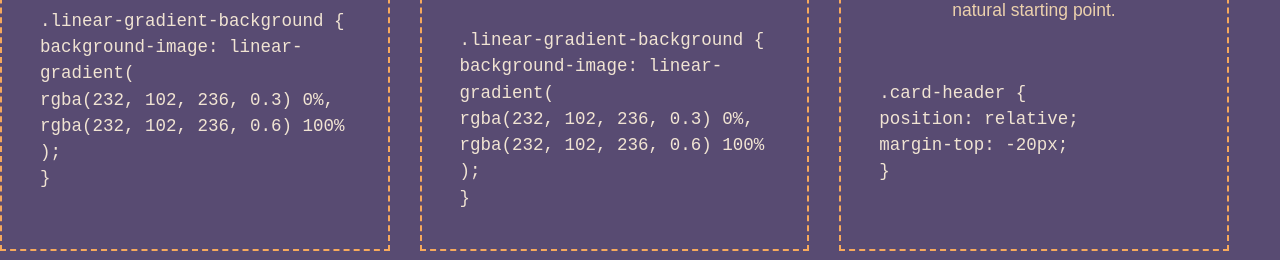
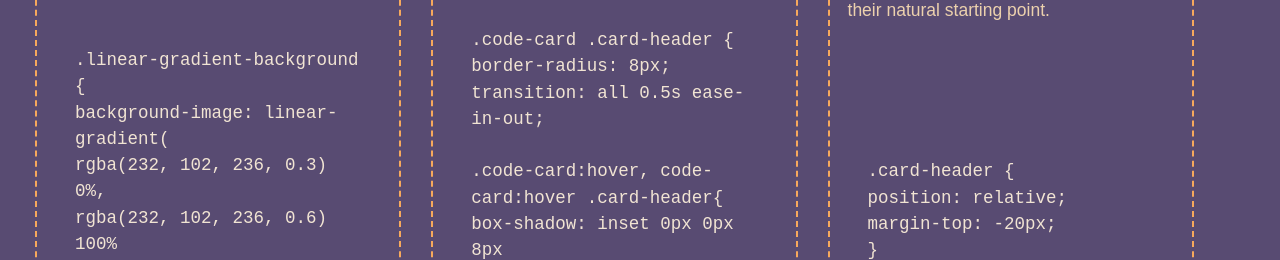
Before and after one commit to jengle-dev/module-2-mini-project-redo, a plain HTML site: page index.html in a window 1280 px wide. Shown: the part 691-951 px from the top of the page. Drawn offline with Linux system fonts and the light colour scheme.

Commit message:
fixed
box transition glow details, padding and margin, adjusted footer

```diff
--- a/Assets/css/style.css
+++ b/Assets/css/style.css
@@ -85,12 +85,13 @@ header h1.page-title {
 
 main {
     width: 96%;
-    text-align: center;
+    text-align: left;
 }
 
 footer {
-    margin-bottom: 1rem;
+    margin-bottom: 2.5rem;
     text-align: center;
+    padding-bottom: 2rem;
 }
 
 /* grid with flexbox */
@@ -98,8 +99,8 @@ footer {
     display: flex;
     flex-wrap: wrap;
     flex-direction: row;
-    margin-left: -1.5rem;
-    margin-right: -1.5rem;
+    margin-left: 2rem;
+    margin-right: 2rem;
 }
 
 .justify-center {
@@ -150,7 +151,8 @@ footer {
 
 .code-card:hover,
 .code-card:hover .card-header {
-    box-shadow: inset 0px 0px 8px rgba(236, 209, 173, 1), 0 0 15px rgba(236, 209, 173, 1);
+    box-shadow: inset 0px 0px 8px rgba(236, 209, 173, 1),
+    0 0 15px rgba(236, 209, 173, 1);
 }
 
 .card-header {
--- a/index.html
+++ b/index.html
@@ -76,11 +76,13 @@ rgba(232, 102, 236, 0.6) 100%
                         <card-body>
                             <p>Use transition and box shadows to glow on hover.</p>
                         </card-body>
-                    <pre class="code-block"><code>.linear-gradient-background {
-background-image: linear-gradient(
-rgba(232, 102, 236, 0.3) 0%,
-rgba(232, 102, 236, 0.6) 100%
-);
+                    <pre class="code-block"><code>.code-card .card-header {
+border-radius: 8px;
+transition: all 0.5s ease-in-out;<br>
+.code-card:hover, code-card:hover .card-header{
+box-shadow: inset 0px 0px 8px
+rgba(232, 102, 236, 1), 0 0 15px
+rgba(232, 236, 1);
 }</code></pre>
                     </card-code>
                 </card-type>
```
